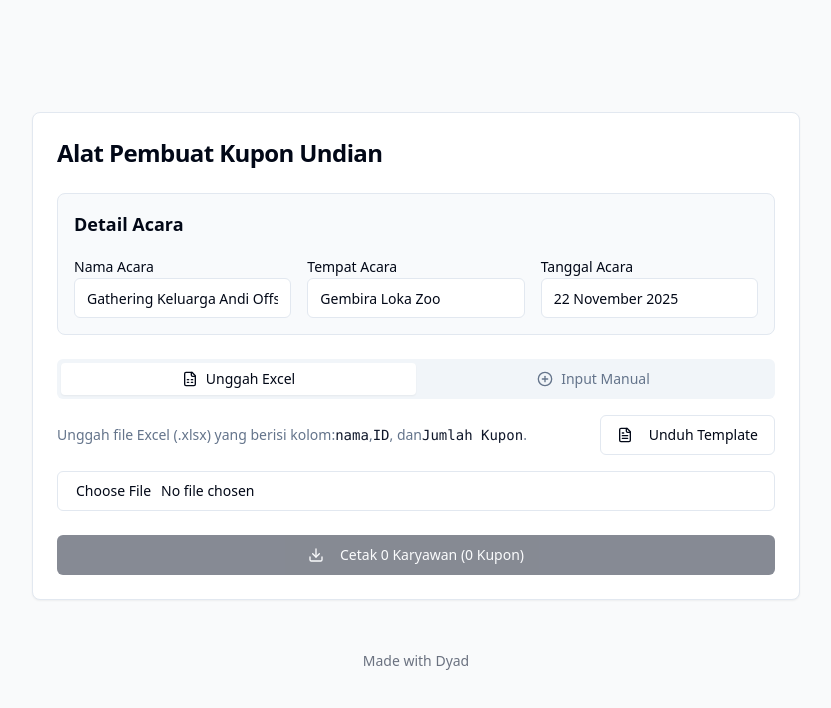
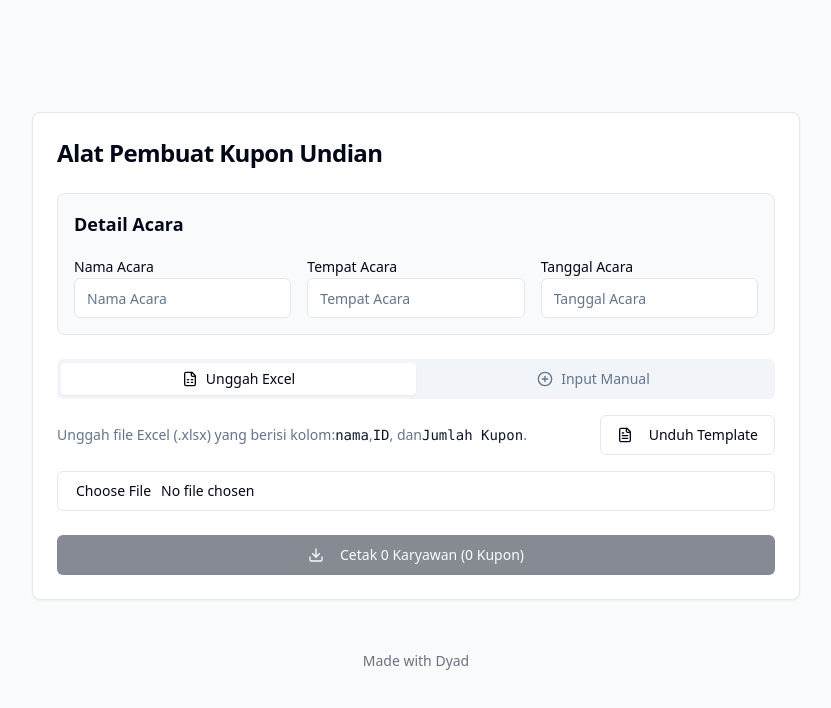
Before and after one commit to ndrepepe/undian, a React (Vite) app: page / in a window 1280 px wide. Shown: the top 708 px of the page, without its empty margins (224-1055 px from the left). Built offline with nearby package versions, Linux system fonts and the light colour scheme.

Commit message:
[dyad] Mengosongkan nilai default input detail acara - wrote 2 file(s)

```diff
--- a/src/components/RaffleCouponGenerator.tsx
+++ b/src/components/RaffleCouponGenerator.tsx
@@ -42,9 +42,9 @@ const RaffleCouponGenerator: React.FC = () => {
   const [searchTerm, setSearchTerm] = useState('');
 
   // State baru untuk detail acara
-  const [eventName, setEventName] = useState('Gathering Keluarga Andi Offset');
-  const [eventLocation, setEventLocation] = useState('Gembira Loka Zoo');
-  const [eventDate, setEventDate] = useState('22 November 2025');
+  const [eventName, setEventName] = useState(''); // Dikosongkan
+  const [eventLocation, setEventLocation] = useState(''); // Dikosongkan
+  const [eventDate, setEventDate] = useState(''); // Dikosongkan
 
   const couponContainerRef = useRef<HTMLDivElement>(null);
 
@@ -403,7 +403,7 @@ const RaffleCouponGenerator: React.FC = () => {
                   id="event-name"
                   value={eventName}
                   onChange={(e) => setEventName(e.target.value)}
-                  placeholder="Contoh: Gathering Keluarga Andi Offset"
+                  placeholder="Nama Acara" // Placeholder ditambahkan
                 />
               </div>
               <div>
@@ -412,7 +412,7 @@ const RaffleCouponGenerator: React.FC = () => {
                   id="event-location"
                   value={eventLocation}
                   onChange={(e) => setEventLocation(e.target.value)}
-                  placeholder="Contoh: Gembira Loka Zoo"
+                  placeholder="Tempat Acara" // Placeholder ditambahkan
                 />
               </div>
               <div>
@@ -421,7 +421,7 @@ const RaffleCouponGenerator: React.FC = () => {
                   id="event-date"
                   value={eventDate}
                   onChange={(e) => setEventDate(e.target.value)}
-                  placeholder="Contoh: 22 November 2025"
+                  placeholder="Tanggal Acara" // Placeholder ditambahkan
                 />
               </div>
             </div>
```
